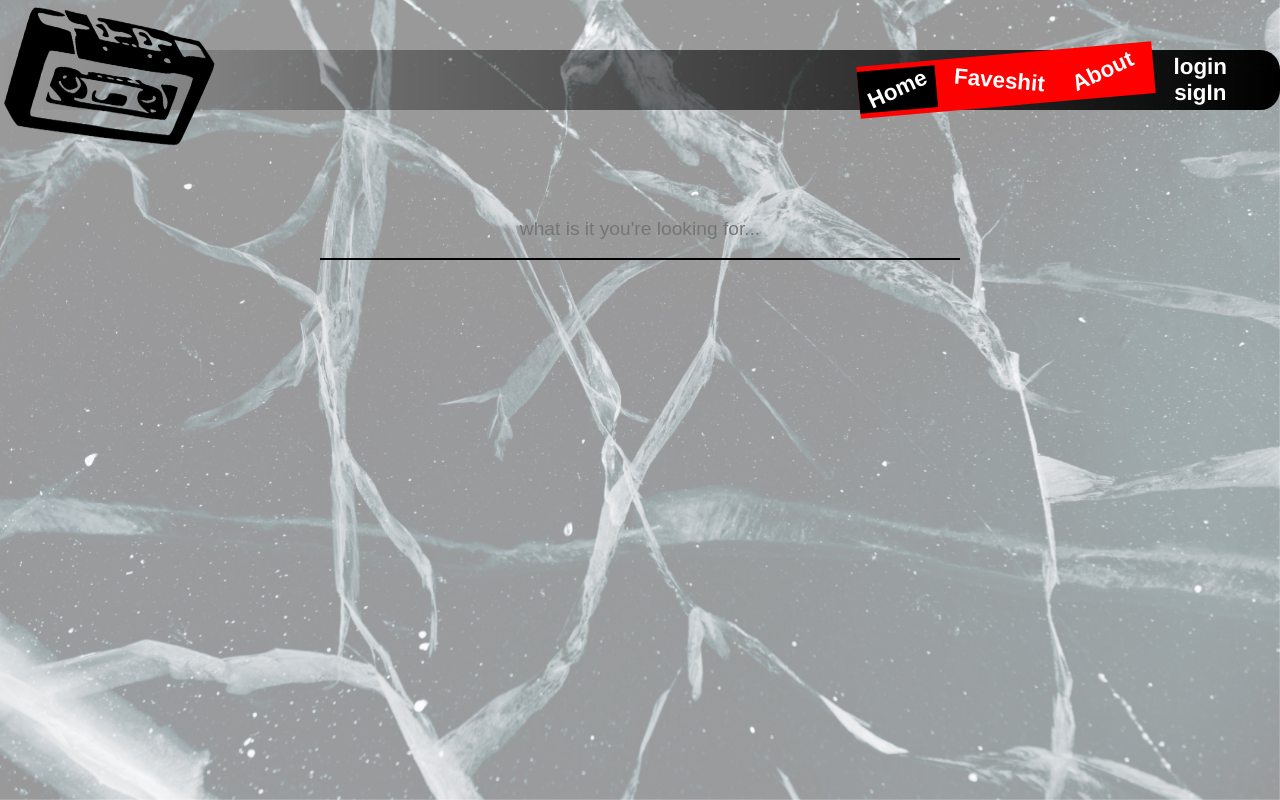
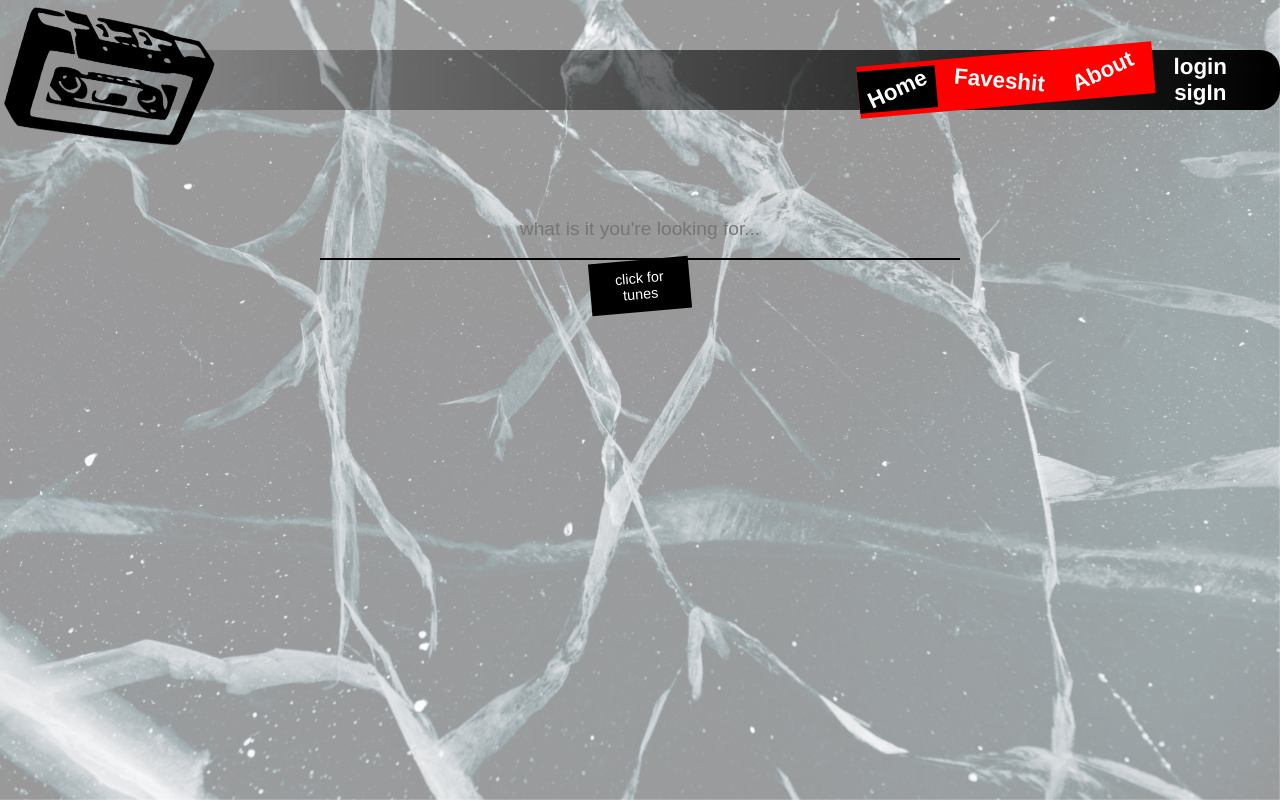
Before and after one commit to hide85x/deezapp, a Vue app: page / in a window 1280 px wide. Built offline with nearby package versions, Linux system fonts and the light colour scheme.

Commit message:
added button for hitting api

```diff
--- a/src/components/Searchbar.vue
+++ b/src/components/Searchbar.vue
@@ -1,15 +1,15 @@
 <template>
   <div class="searchbar">
-    <form @submit.prevent="getDataResults">
+    <form class="form" @submit.prevent="getDataResults">
       <input
         v-model="query"
         placeholder="what is it you're looking for..."
         type="text"
-        class="searchbar__input"
+        class="form__input"
       />
+      <button @click="detDataResults" class="btn">click for tunes</button>
     </form>
-    <Results/>
-
+    <Results />
   </div>
 </template>
 
@@ -34,7 +34,7 @@ export default defineComponent({
     return {
       getDataResults,
       query,
-      results: computed(()=> store.getters.getResults,)
+      results: computed(() => store.getters.getResults),
     };
   },
 });
@@ -44,7 +44,12 @@ export default defineComponent({
 <style scoped lang="scss">
 .searchbar {
   padding: 200px 0;
+  .form {
     &__input {
+      display: flex;
+      flex-direction: column;
+      justify-content: center;
+      margin: auto;
       background: transparent;
       border: none;
       border-bottom: 2px solid black;
@@ -56,9 +61,26 @@ export default defineComponent({
       width: 50%;
       transition: all 0.3s ease, border-radius 0.3s ease;
       &:focus {
-      background: rgba(255, 255, 255, 0.514);
+        background: rgb(255, 255, 255);
         transform: rotate(3deg);
-      box-shadow:  14px 14px 2px -2px rgb(0, 0, 0);
+        box-shadow: 14px 14px 2px -2px rgb(0, 0, 0);
+      }
+    }
+  }
+  .btn {
+    border: none;
+    background: black;
+    color: white;
+    width: 100px;
+    height: auto;
+    font-size: 0.9rem;
+    transform: rotate(-5deg);
+    padding: 10px;
+    &:hover {
+      filter: invert(1);
+      box-shadow:0 0 7px 3px white;
+      cursor: pointer;
+      transform: rotate(5deg);
     }
   }
 }
--- a/src/views/About.vue
+++ b/src/views/About.vue
@@ -1,12 +1,12 @@
 <template>
   <div class="about">
-    <p class="h1">Let me tell you a lil bit about this site ay?!</p>
+    <h2 class="h1">Let me tell you a lil bit about this site ay?!</h2>
 
     <div class="pdiv">
-      <p>It was made with Vue3, powered by TypeSript</p>
+      <p>It was made with Vue3, powered by TypeScript</p>
       <p>
-        it gets data from might Deeeezer and let You login and add shit'n <br />
-        stuff through your ol'pal goooogle!
+        it gets data from mighty Deeeezer and let You login and add shit'n stuff <br />
+         through your ol'pal uncle gooOOoogle!
       </p>
     </div>
   </div>
@@ -20,17 +20,19 @@
   margin: auto;
   height: 100vh;
   color: black;
+  font-size: 1.4rem !important;
+  @media (max-width:500px) {
+    font-size: 1.2rem !important;
+  }
   .h1 {
     margin: 40px;
     transform: rotate(3deg);
-    font-size: 1.8rem;
     padding: 5px;
     background: red;
     color: white;
   }
   .pdiv {
     transform: rotate(-1deg);
-    font-size: 1.6rem;
     background: black;
     color: white;
     font-weight: 600;
```
Lines whose indentation alone changed are shown as unchanged.
